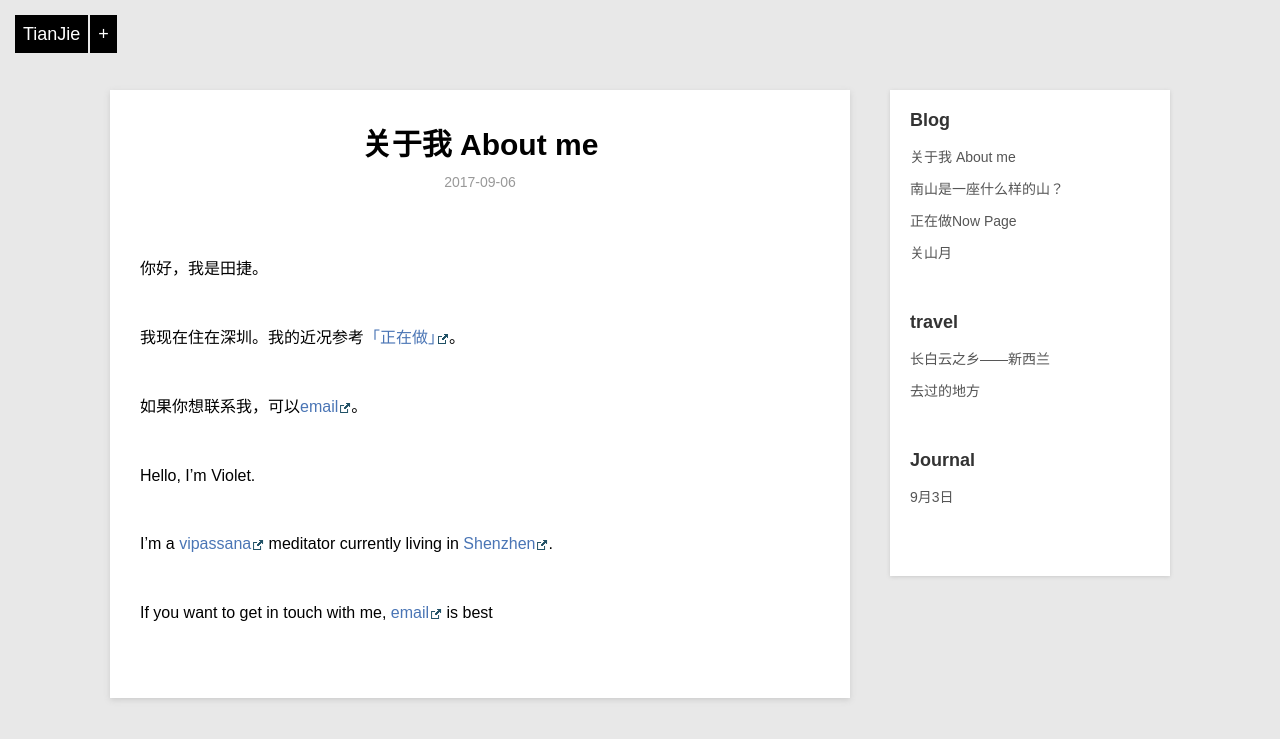
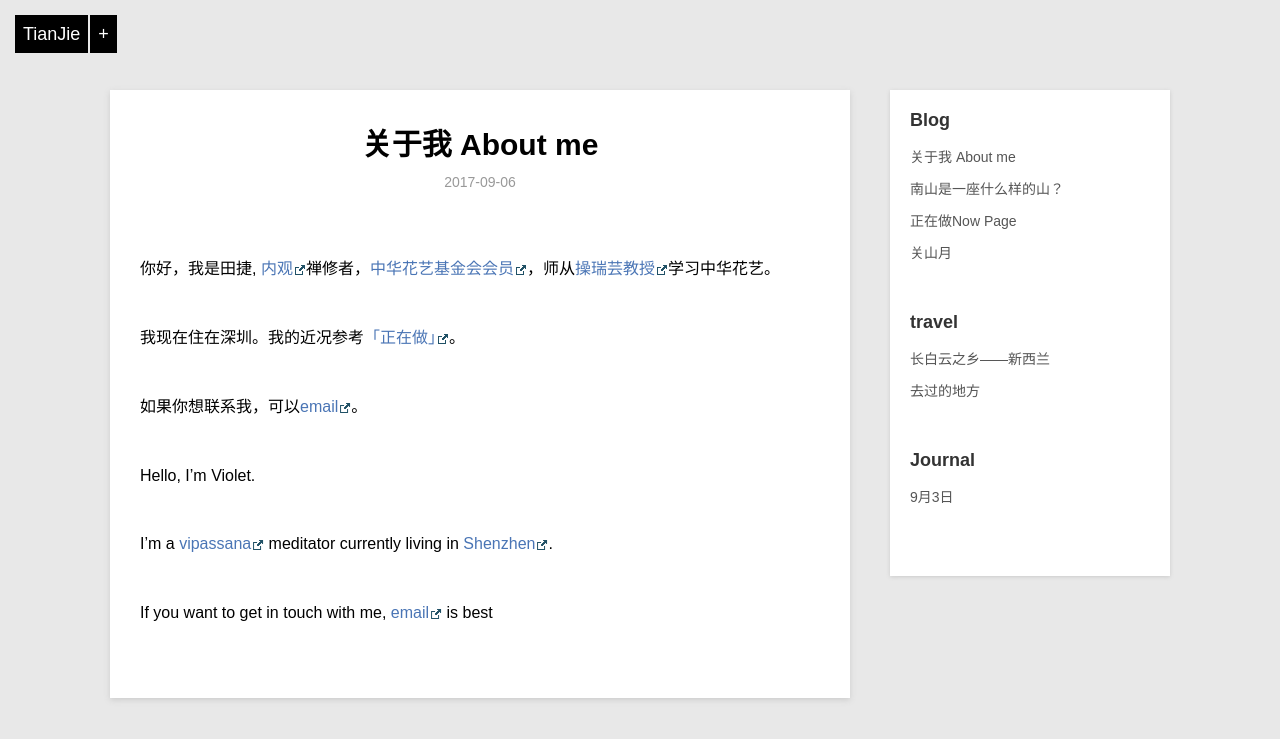
Before and after one commit to violettianjie/violettianjie.github.io, a Jekyll site: the page built from _posts/blog/2017-09-06-aboutme.md, in a window 1280 px wide. Shown: the top 739 px of the page. Built offline with Jekyll 4.4.1, drawn with Linux system fonts in a browser that asks for light colours.

Commit message:
Update 2017-09-06-aboutme.md

```diff
--- a/_posts/blog/2017-09-06-aboutme.md
+++ b/_posts/blog/2017-09-06-aboutme.md
@@ -5,7 +5,7 @@ description: "关于我"
 category: blog
 ---
 
-你好，我是田捷。
+你好，我是田捷,  [内观](https://www.dhamma.org/en/index)禅修者，[中华花艺基金会会员](http://www.florist.org.tw)，师从[操瑞芸教授](http://blog.sina.com.cn/caoruiyunchengdu)学习中华花艺。
 
 我现在住在深圳。我的近况参考[「正在做」](http://violettianjie.com/whatIamdoingnow)。
 
```
